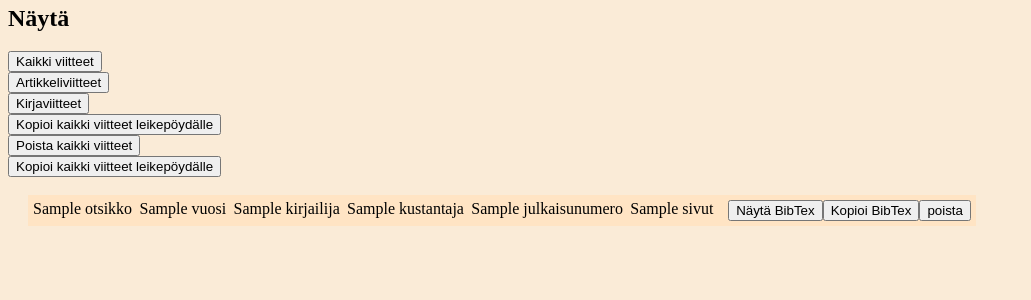
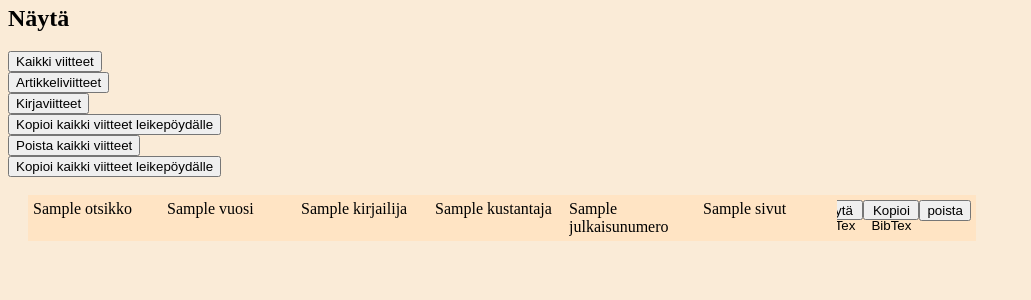
Before and after one commit to Yahimoh/Ohturyhma, a Flask app: template src/templates/index.html in a window 1280 px wide. Shown: the part 374-674 px from the top of the page, without its empty margins (0-1031 px from the left). Run offline with Flask 3, Linux system fonts and the light colour scheme; the template is opened without the code that fills it: most values are stand-ins (such as "Sample title", 1, 10 or a date in 2020).

Commit message:
Ulkoasua parannettu

```diff
--- a/src/static/index.css
+++ b/src/static/index.css
@@ -7,6 +7,10 @@ body {
     width: 75%;
 }
 
+.viite_nappi {
+    height: 20px;
+}
+
 .viite_lista {
     padding: 5px;
     display: flex;
@@ -14,7 +18,8 @@ body {
 }
 
 .palanen {
-    flex: 1 1 auto;
+    flex-basis: 0;
+    flex-grow: 1;
     overflow: hidden;
     text-overflow: ellipsis;
 }
--- a/src/templates/viite.html
+++ b/src/templates/viite.html
@@ -1,7 +1,9 @@
 {% macro _palanen(viite, tyyppi) %}
-    {% if viite.tiedot[tyyppi] is not none %}
-        <span class="{{ tyyppi }} palanen">{{ viite.tiedot[tyyppi] }}</span>
-    {% endif %}
+    <span class="{{ tyyppi }} palanen">
+        {% if viite.tiedot[tyyppi] is not none %}
+            {{ viite.tiedot[tyyppi] }}
+        {% endif %}
+    </span>
 {% endmacro %}
 
 {% macro luo_viite(viite_tuple) %}
@@ -18,8 +20,8 @@
                 <form action="/poista/{{viite.tiedot['id']}}" method="POST">
                     <input type="submit" value="poista">
                 </form>
-                <button type="button" onclick="kopioi_bibtex({{ viite.tiedot['id'] }})" id="kopioi_bibtex_{{ viite.tiedot['id'] }}">Kopioi BibTex</button>
-                <button type="button" onclick="toggle_bibtex({{ viite.tiedot['id'] }})" id="bibtex_nappi_{{ viite.tiedot['id'] }}">Näytä BibTex</button>
+                <button type="button" class="viite_nappi" onclick="kopioi_bibtex({{ viite.tiedot['id'] }})" id="kopioi_bibtex_{{ viite.tiedot['id'] }}">Kopioi BibTex</button>
+                <button type="button" class="viite_nappi" onclick="toggle_bibtex({{ viite.tiedot['id'] }})" id="bibtex_nappi_{{ viite.tiedot['id'] }}">Näytä BibTex</button>
             </div>
         </div>
         <div class="bibtex-wrapperi" id="wrapperi_{{ viite.tiedot['id'] }}">{{ viite_tuple[1] }}</div>
```
